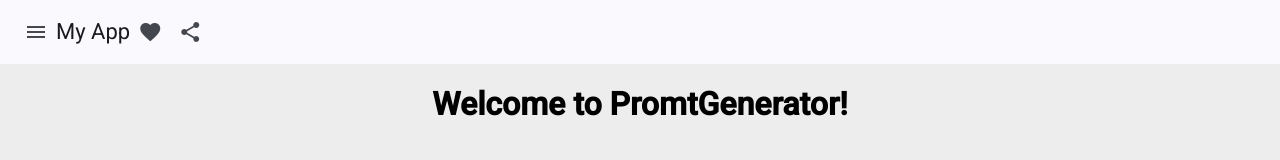
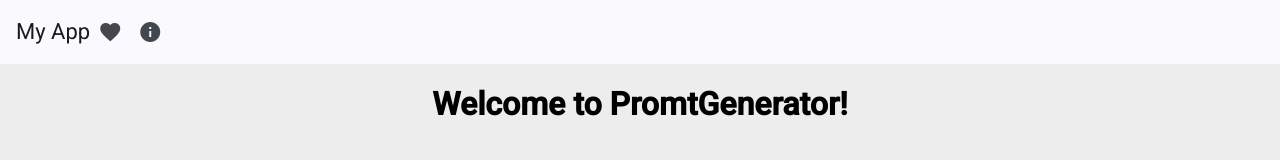
Before and after one commit to AlexejHein/PromtGenerator-, an Angular app: page / in a window 1280 px wide. Shown: the top 160 px of the page. Built offline with nearby package versions, Linux system fonts and the light colour scheme.

Commit message:
first commit

```diff
--- a/src/app/header-menu/header-menu.component.html
+++ b/src/app/header-menu/header-menu.component.html
@@ -1,13 +1,12 @@
 <mat-toolbar>
-  <button mat-icon-button class="example-icon" aria-label="Example icon-button with menu icon">
-    <mat-icon>menu</mat-icon>
-  </button>
+
   <span>My App</span>
   <span class="example-spacer"></span>
   <button mat-icon-button class="example-icon favorite-icon" aria-label="Example icon-button with heart icon">
     <mat-icon>favorite</mat-icon>
   </button>
-  <button mat-icon-button class="example-icon" aria-label="Example icon-button with share icon">
-    <mat-icon>share</mat-icon>
+  <button mat-icon-button class="example-icon favorite-icon" aria-label="Example icon-button with heart icon">
+    <mat-icon>info</mat-icon>
   </button>
+
 </mat-toolbar>
```
